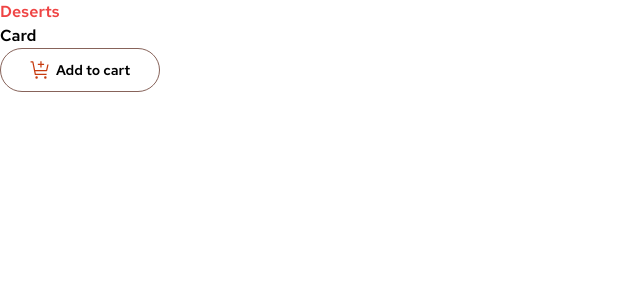
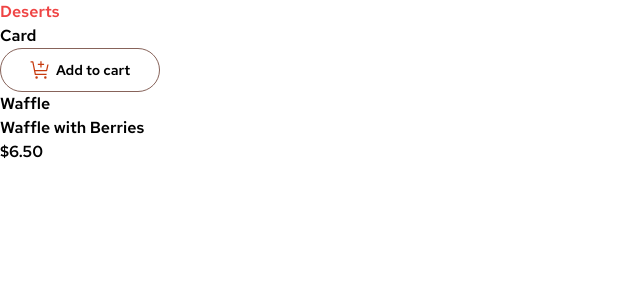
Before and after one commit to anetakasprzak/fm-product-list-cart, a React (Vite) app: page / in a window 1280 px wide. Shown: the top 300 px of the page, without its empty margins (0-640 px from the left). Built offline with nearby package versions, Linux system fonts and the light colour scheme.

Commit message:
text box jsx

```diff
--- a/src/components/Cart.tsx
+++ b/src/components/Cart.tsx
@@ -8,6 +8,12 @@ function Cart() {
         />
         <p>Add to cart</p>
       </button>
+
+      <div>
+        <p>Waffle</p>
+        <p>Waffle with Berries</p>
+        <span>$6.50</span>
+      </div>
     </div>
   );
 }
```
